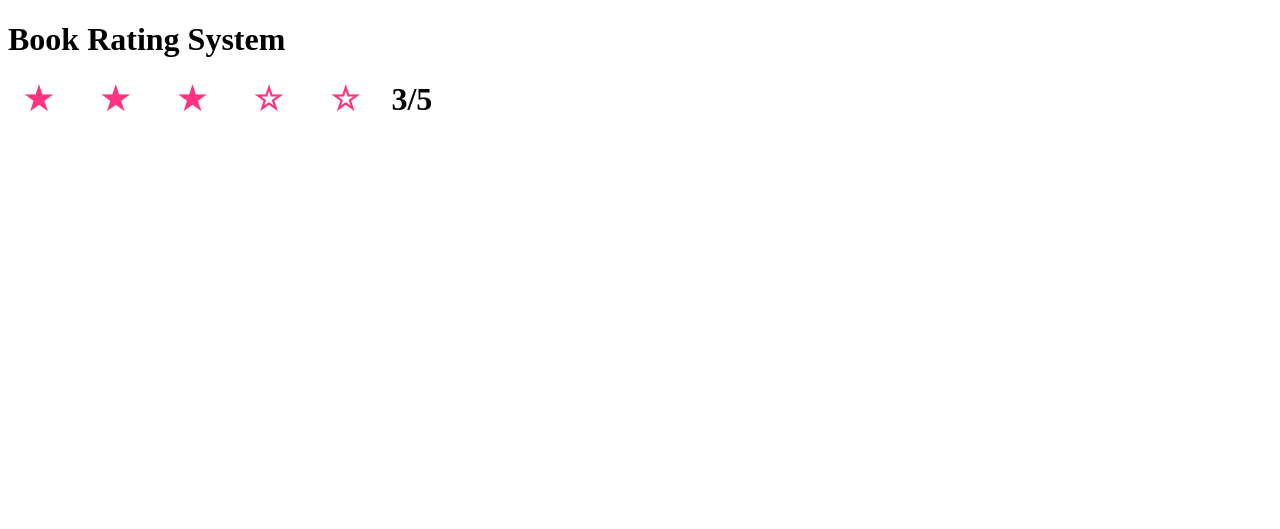
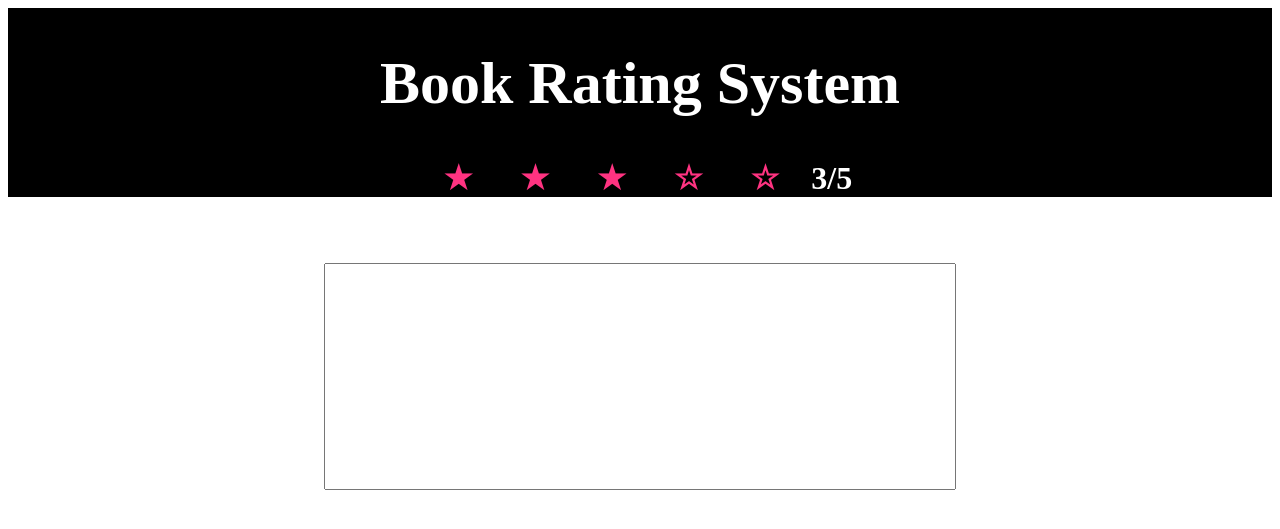
Before and after one commit to JRubi0/G18-Book-API, a PHP site: page /feat5-ratings/f5bookreview.html in a window 1280 px wide. Shown: the top 529 px of the page. Run offline with PHP 8.4, Linux system fonts and the light colour scheme.

Commit message:
added comment and other small edits

```diff
--- a/feat5-ratings/CSS/f5bookreview.css
+++ b/feat5-ratings/CSS/f5bookreview.css
@@ -15,6 +15,9 @@
       counter-reset: rateme 0;
       font-size: 2.0rem;
       font-weight: 900;
+      text-align: center;
+      background: #000000;
+      color: white;
   }
   .star.rated{
       counter-increment: rateme 1;
@@ -22,3 +25,34 @@
   .stars::after{
       content: counter(rateme) '/5';
   }
+
+  .header {
+    padding: 1px;
+    text-align: center;
+    background: #000000;
+    color: white;
+    font-size: 30px;
+  }
+
+  input[type=text] {
+    width: 50%;
+    padding: 100px 10px;
+    margin: 8px 0;
+    box-sizing: border-box;
+    color: black;
+    font-size: 20px;
+  }
+
+  .comment {
+    text-align: center;
+    color: white;
+    font-size: 35px;
+  }
+
+  body
+  {
+    background-image: url("file:///D:/School!/FALL%202021/CEN%204010/G18-Book-API/feat5-ratings/Pictures/librarybackground.jpeg");
+    background-position: centerr;
+    background-repeat: no-repeat;
+    background-size: 100%;
+  }
--- a/feat5-ratings/f5bookreview.html
+++ b/feat5-ratings/f5bookreview.html
@@ -3,12 +3,15 @@
 <head>
     <meta charset="UTF-8">
     <title>Book Rating System</title>
+
     <link rel='stylesheet' href='../feat5-ratings/CSS/f5bookreview.css'>
     <meta name="viewport" content="width=device-width">
 
 </head>
 <body>
-    <h1>Book Rating System</h1>
+    <div class="header">
+        <h1>Book Rating System</h1>
+      </div>
 
     <div class="stars" data-rating="3">
         <span class="star">&nbsp;</span>
@@ -16,7 +19,18 @@
         <span class="star">&nbsp;</span>
         <span class="star">&nbsp;</span>
         <span class="star">&nbsp;</span>
+
+
     </div>
+    <br>
+    <div class="comment">
+        <form>
+            <label for="fname"> Write a comment: </label>
+            <br>
+            <input type="text" id="fname" name="fname">
+          </form>
+    </div>
+
     <script src='../feat5-ratings/JS/f5bookreview.js'></script>
 </body>
 </html>
```
Also changed, not shown: feat5-ratings/Pictures/librarybackground.jpeg (added).
